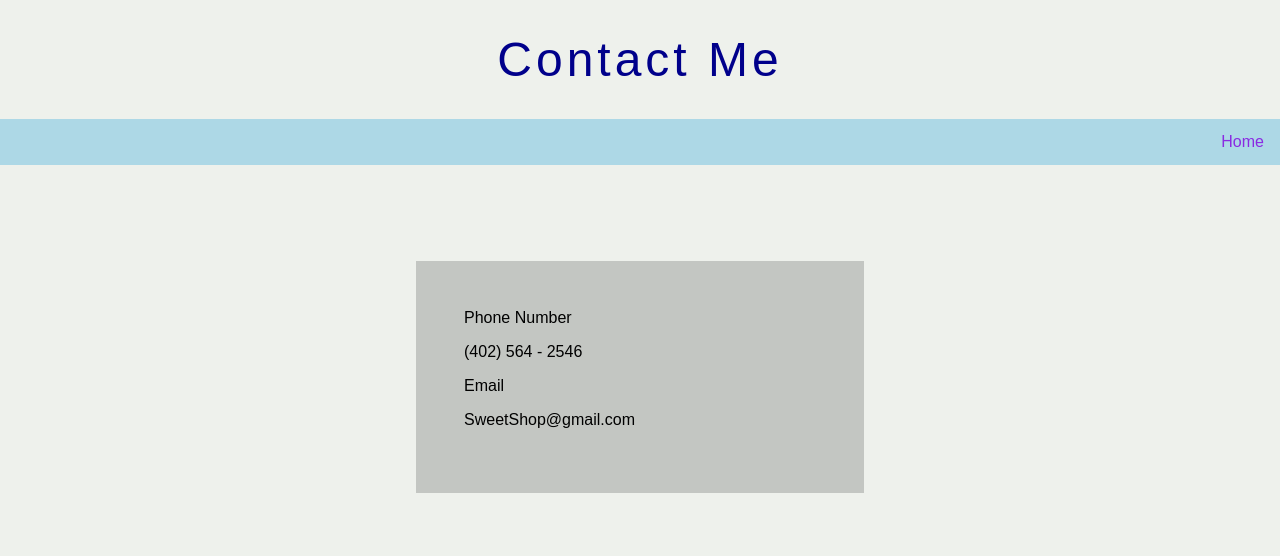
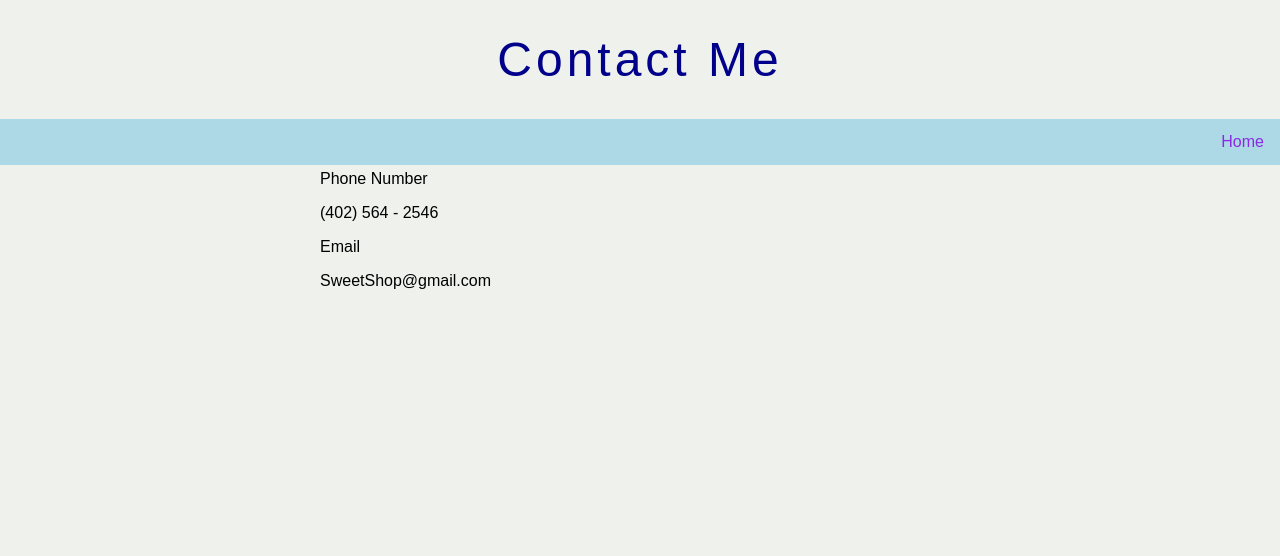
Before and after one commit to Paulag10/bakery, a PHP site: page /ContactU.php in a window 1280 px wide. Shown: the top 556 px of the page. Run offline with PHP 8.4, Linux system fonts and the light colour scheme.

Commit message:
Merge origin/master
Conflicts:
	index.php

```diff
--- a/AddEvent.php
+++ b/AddEvent.php
@@ -1,4 +1,5 @@
 <?php {
+
     ?>
 
     <html>
@@ -11,7 +12,6 @@
             <h1> Add Events <img src="images/Cupcake.jpg" alt="Avatar" class="avatars">
             </h1>
             <ul>
-
 
                 <li><a href="Admin_view.php"> Home </a></li>
             </ul>
--- a/ContactU.php
+++ b/ContactU.php
@@ -10,19 +10,19 @@ and open the template in the editor.
         <link   href="Bakery.css" rel="stylesheet">
         <title></title>
     </head>
-     <body>
+    <body>
 
         <form>
             <h1> Contact Me </h1>
-              <ul>
-                            <li><a href="HomePage.php"> Home </a></li>
+            <ul>
+                <li><a href="HomePage.php"> Home </a></li>
 
-                  </ul>
+            </ul>
 
-            <div class="main-layouts wrapper">
+            <div>
 
-                <div class="main-agileinfo">
-                    <div class="agileits-top">
+                <div>
+                    <div class="center">
                         <label> Phone Number </label>
                         <p> (402) 564 - 2546 </p>
 
@@ -37,12 +37,5 @@ and open the template in the editor.
             </div>
         </form>
     </body>
-<!--    <body>
-        <p>
 
-            <label>Phone Number</label> (402) 456 - 2345
-
-            <label  Email:</label> SweetsShop@gmail.com
-        </p>
-    </body>-->
 </html>
--- a/HomePage.php
+++ b/HomePage.php
@@ -1,4 +1,7 @@
-
+<!-- Source         https://www.w3schools.com/html/html_youtube.asp
+ Murach's PHP and MySQL (3rd Edition)
+w3schoolbootstrap
+-->
 <!DOCTYPE html>
 <html lang="en">
 <head>
--- a/Profile.php
+++ b/Profile.php
@@ -1,3 +1,5 @@
+<!-- Source         https://www.w3schools.com/html/html_youtube.asp
+ Murach's PHP and MySQL (3rd Edition)-->
 
 <!DOCTYPE html>
 <html>
@@ -49,7 +51,7 @@
                             <div class="center">
                                 <iframe width="420" height="345" src="https://www.youtube.com/embed/YsxtAMlWfj8?autoplay=1">
                                 </iframe>
-<!--                       Source         https://www.w3schools.com/html/html_youtube.asp-->
+
                             </div>
 
                         <?php else: ?>
@@ -69,7 +71,7 @@
 
             </tr>
             <?php endforeach; ?>
-                        <?php endif; ?>
+         <?php endif; ?>
     </tbody>
   </table>
 </div>
```
Also changed, not shown: Profile_view.php (+7 -3 lines), Admin_view.php (indentation only). Lines whose indentation alone changed are shown as unchanged.
